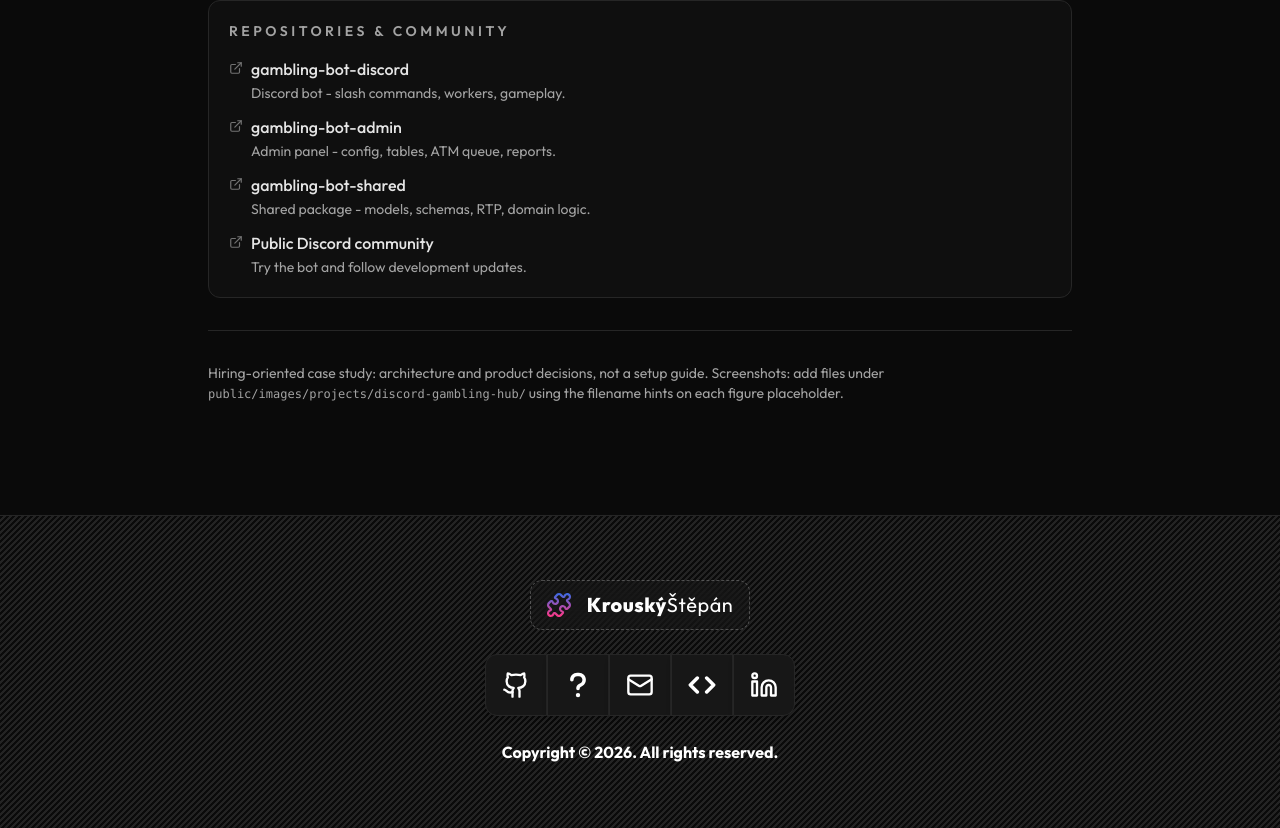
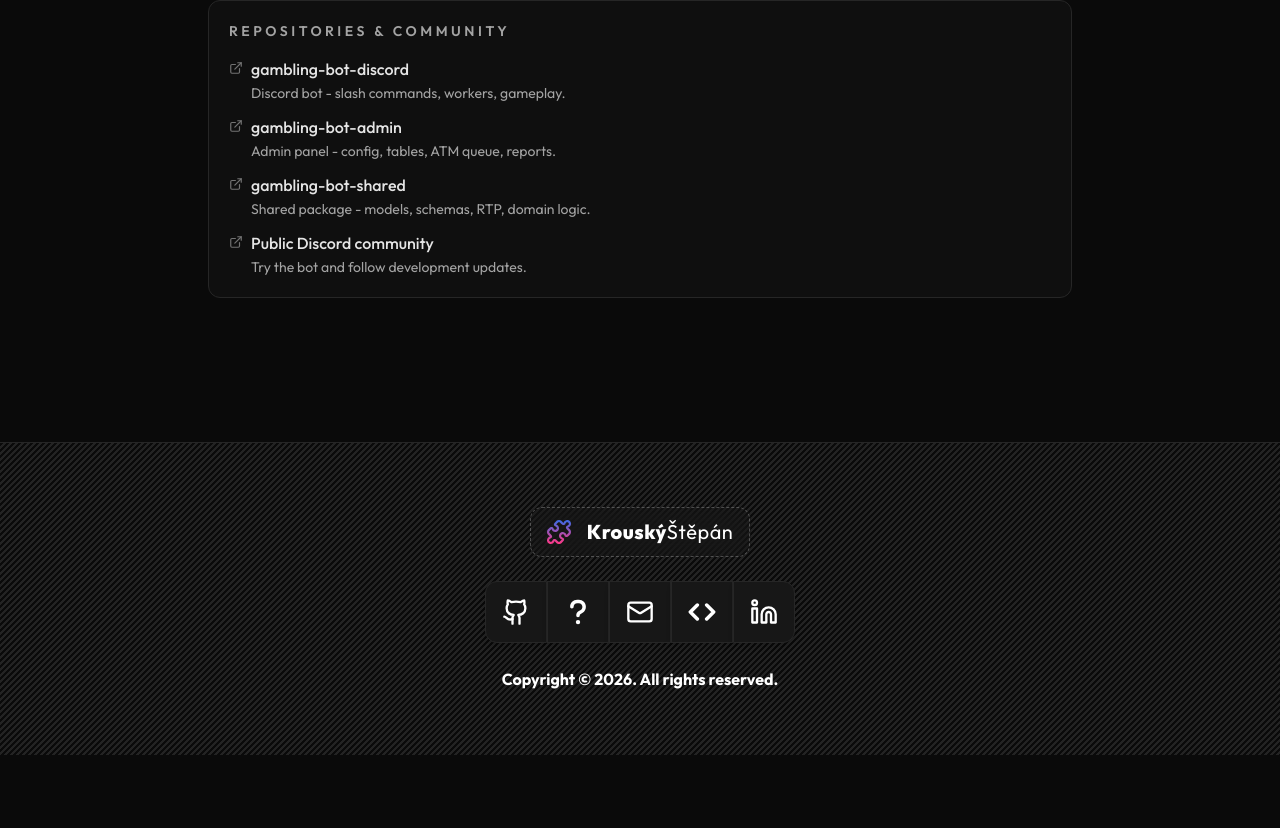
Before and after one commit to krouskystepan/portfolio, a Next.js app: page /projects/discord-gambling-hub in a window 1280 px wide. Shown: the part 2807-3635 px from the top of the page. After the commit the page ends 3562 px from the top, so only its background shows below. Built offline with nearby package versions, Linux system fonts and the light colour scheme.

Commit message:
remove dev temp sections

```diff
--- a/app/projects/discord-gambling-hub/page.tsx
+++ b/app/projects/discord-gambling-hub/page.tsx
@@ -175,17 +175,6 @@ const GamblingBotHubPage = () => {
           }
         ]}
       />
-
-      <section className="mt-4 border-t border-neutral-800 pt-8">
-        <p className="text-sm text-neutral-400">
-          Hiring-oriented case study: architecture and product decisions, not a
-          setup guide. Screenshots: add files under{' '}
-          <code className="text-xs">
-            public/images/projects/discord-gambling-hub/
-          </code>{' '}
-          using the filename hints on each figure placeholder.
-        </p>
-      </section>
     </>
   )
 }
```
